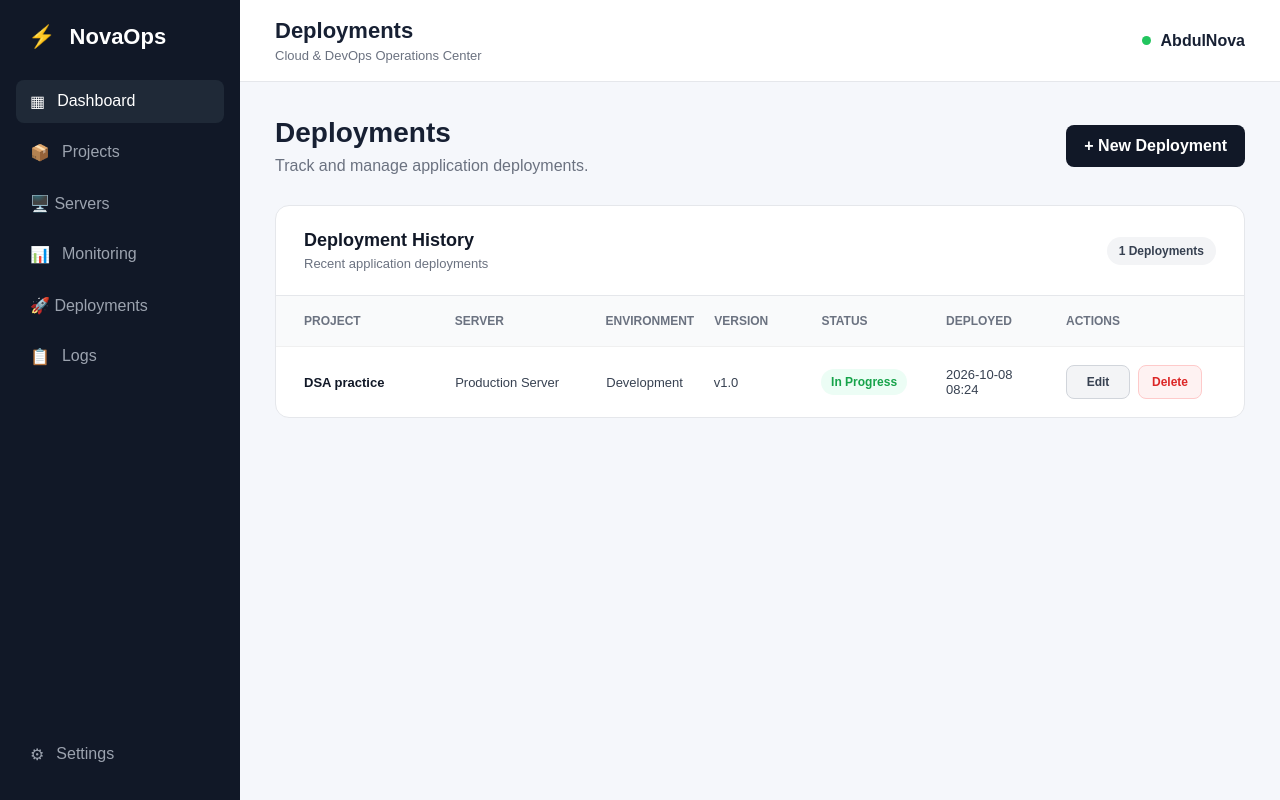
After one commit to abdulwasim19/NovaOps-1.0, a Flask app: page /deployments in a window 1280 px wide. The commit adds this page. Run offline with Flask 3, Linux system fonts and the light colour scheme.

Commit message:
Complete deployment management CRUD

```diff
--- a/app.py
+++ b/app.py
@@ -1,9 +1,17 @@
-# Imports
+
+# =========================================
+# IMPORTS
+# =========================================
+
 from flask import Flask, render_template, request, redirect, url_for
 from flask_sqlalchemy import SQLAlchemy
+from datetime import datetime
 
 
-# App configuration
+# =========================================
+# APP CONFIGURATION
+# =========================================
+
 app = Flask(__name__)
 
 app.config["SQLALCHEMY_DATABASE_URI"] = "sqlite:///novaops.db"
@@ -12,13 +20,15 @@ app.config["SQLALCHEMY_TRACK_MODIFICATIONS"] = False
 db = SQLAlchemy(app)
 
 
-# =========================
+# =========================================
 # MODELS
-# =========================
-
+# =========================================
 
 class Project(db.Model):
-    id = db.Column(db.Integer, primary_key=True)
+    id = db.Column(
+        db.Integer,
+        primary_key=True
+    )
 
     name = db.Column(
         db.String(100),
@@ -43,7 +53,10 @@ class Project(db.Model):
 
 
 class Server(db.Model):
-    id = db.Column(db.Integer, primary_key=True)
+    id = db.Column(
+        db.Integer,
+        primary_key=True
+    )
 
     name = db.Column(
         db.String(100),
@@ -77,15 +90,67 @@ class Server(db.Model):
     )
 
 
-# =========================
+class Deployment(db.Model):
+    id = db.Column(
+        db.Integer,
+        primary_key=True
+    )
+
+    project_id = db.Column(
+        db.Integer,
+        db.ForeignKey("project.id"),
+        nullable=False
+    )
+
+    server_id = db.Column(
+        db.Integer,
+        db.ForeignKey("server.id"),
+        nullable=False
+    )
+
+    environment = db.Column(
+        db.String(50),
+        nullable=False
+    )
+
+    version = db.Column(
+        db.String(50),
+        nullable=False
+    )
+
+    status = db.Column(
+        db.String(50),
+        nullable=False
+    )
+
+    deployed_at = db.Column(
+        db.DateTime,
+        default=datetime.utcnow
+    )
+
+    project = db.relationship(
+        "Project",
+        backref="deployments"
+    )
+
+    server = db.relationship(
+        "Server",
+        backref="deployments"
+    )
+
+
+# =========================================
 # DASHBOARD
-# =========================
+# =========================================
 
 @app.route("/")
 def dashboard():
 
     project_count = Project.query.count()
+
     server_count = Server.query.count()
+
+    deployment_count = Deployment.query.count()
 
     recent_projects = Project.query.order_by(
         Project.id.desc()
@@ -94,7 +159,7 @@ def dashboard():
     stats = {
         "projects": project_count,
         "servers": server_count,
-        "deployments": 24,
+        "deployments": deployment_count,
         "health": 98
     }
 
@@ -105,12 +170,13 @@ def dashboard():
     )
 
 
-# =========================
+# =========================================
 # PROJECT ROUTES
-# =========================
+# =========================================
 
 @app.route("/projects")
 def projects():
+
     projects = Project.query.all()
 
     return render_template(
@@ -139,7 +205,9 @@ def new_project():
 
         return redirect(url_for("projects"))
 
-    return render_template("new_project.html")
+    return render_template(
+        "new_project.html"
+    )
 
 
 @app.route("/projects/edit/<int:project_id>", methods=["GET", "POST"])
@@ -174,9 +242,9 @@ def delete_project(project_id):
     return redirect(url_for("projects"))
 
 
-# =========================
+# =========================================
 # SERVER ROUTES
-# =========================
+# =========================================
 
 @app.route("/servers")
 def servers():
@@ -192,7 +260,9 @@ def servers():
 @app.route("/servers/new", methods=["GET", "POST"])
 def new_server():
 
-    projects = Project.query.all()
+    projects = Project.query.order_by(
+        Project.name.asc()
+    ).all()
 
     if request.method == "POST":
 
@@ -209,7 +279,7 @@ def new_server():
             provider=provider,
             region=region,
             status=status,
-            project_id=project_id
+            project_id=int(project_id)
         )
 
         db.session.add(server)
@@ -269,16 +339,124 @@ def delete_server(server_id):
     return redirect(url_for("servers"))
 
 
-# =========================
+# =========================================
+# DEPLOYMENT ROUTES
+# =========================================
+
+@app.route("/deployments")
+def deployments():
+
+    deployments = Deployment.query.order_by(
+        Deployment.id.desc()
+    ).all()
+
+    return render_template(
+        "deployments.html",
+        deployments=deployments
+    )
+
+
+@app.route("/deployments/new", methods=["GET", "POST"])
+def new_deployment():
+
+    projects = Project.query.order_by(
+        Project.name.asc()
+    ).all()
+
+    servers = Server.query.order_by(
+        Server.name.asc()
+    ).all()
+
+    if request.method == "POST":
+
+        project_id = request.form["project_id"]
+        server_id = request.form["server_id"]
+        environment = request.form["environment"]
+        version = request.form["version"]
+        status = request.form["status"]
+
+        deployment = Deployment(
+            project_id=int(project_id),
+            server_id=int(server_id),
+            environment=environment,
+            version=version,
+            status=status
+        )
+
+        db.session.add(deployment)
+        db.session.commit()
+
+        return redirect(url_for("deployments"))
+
+    return render_template(
+        "new_deployment.html",
+        projects=projects,
+        servers=servers
+    )
+
+
+@app.route("/deployments/edit/<int:deployment_id>", methods=["GET", "POST"])
+def edit_deployment(deployment_id):
+
+    deployment = Deployment.query.get_or_404(deployment_id)
+
+    projects = Project.query.order_by(
+        Project.name.asc()
+    ).all()
+
+    servers = Server.query.order_by(
+        Server.name.asc()
+    ).all()
+
+    if request.method == "POST":
+
+        deployment.project_id = int(
+            request.form["project_id"]
+        )
+
+        deployment.server_id = int(
+            request.form["server_id"]
+        )
+
+        deployment.environment = request.form["environment"]
+        deployment.version = request.form["version"]
+        deployment.status = request.form["status"]
+
+        db.session.commit()
+
+        return redirect(url_for("deployments"))
+
+    return render_template(
+        "edit_deployment.html",
+        deployment=deployment,
+        projects=projects,
+        servers=servers
+    )
+
+
+@app.route("/deployments/delete/<int:deployment_id>", methods=["POST"])
+def delete_deployment(deployment_id):
+
+    deployment = Deployment.query.get_or_404(deployment_id)
+
+    db.session.delete(deployment)
+    db.session.commit()
+
+    return redirect(url_for("deployments"))
+
+
+# =========================================
 # DATABASE
-# =========================
+# =========================================
+
+
 with app.app_context():
     db.create_all()
 
 
-# =========================
-# RUN
-# =========================
+# =========================================
+# RUN APPLICATION
+# =========================================
 
 if __name__ == "__main__":
     app.run(debug=True)
--- a/templates/base.html
+++ b/templates/base.html
@@ -44,10 +44,11 @@
                     Monitoring
                 </a>
 
-                <a href="#" class="nav-item">
-                    <span>🚀</span>
-                    Deployments
+
+                <a href="{{ url_for('deployments') }}" class="nav-item">
+                    🚀 Deployments
                 </a>
+
 
                 <a href="#" class="nav-item">
                     <span>📋</span>
--- /dev/null
+++ b/templates/deployments.html
@@ -0,0 +1,138 @@
+{% extends "base.html" %}
+
+{% block title %}
+NovaOps | Deployments
+{% endblock %}
+
+{% block page_title %}
+Deployments
+{% endblock %}
+
+{% block content %}
+
+<div class="welcome">
+
+    <div>
+        <h1>Deployments</h1>
+        <p>Track and manage application deployments.</p>
+    </div>
+
+    <a href="{{ url_for('new_deployment') }}" class="primary-btn">
+        + New Deployment
+    </a>
+
+</div>
+
+
+<div class="server-card">
+
+    <div class="server-card-header">
+
+        <div>
+            <h2>Deployment History</h2>
+            <p>Recent application deployments</p>
+        </div>
+
+        <span class="server-count">
+            {{ deployments|length }} Deployments
+        </span>
+
+    </div>
+
+
+    <div class="server-table">
+
+        <div class="server-table-header">
+
+            <span>Project</span>
+            <span>Server</span>
+            <span>Environment</span>
+            <span>Version</span>
+            <span>Status</span>
+            <span>Deployed</span>
+            <span>Actions</span>
+
+        </div>
+
+
+        {% for deployment in deployments %}
+
+        <div class="server-row">
+
+            <span class="server-name">
+                {{ deployment.project.name }}
+            </span>
+
+            <span>
+                {{ deployment.server.name }}
+            </span>
+
+            <span>
+                {{ deployment.environment }}
+            </span>
+
+            <span>
+                {{ deployment.version }}
+            </span>
+
+            <span class="server-status">
+                {{ deployment.status }}
+            </span>
+
+            <span>
+                {{ deployment.deployed_at.strftime("%Y-%m-%d %H:%M") }}
+            </span>
+
+
+            <div class="server-actions">
+
+                <a href="{{ url_for(
+                        'edit_deployment',
+                        deployment_id=deployment.id
+                    ) }}" class="secondary-btn">
+                    Edit
+                </a>
+
+
+                <form action="{{ url_for(
+                        'delete_deployment',
+                        deployment_id=deployment.id
+                    ) }}" method="POST" onsubmit="return confirm(
+                        'Are you sure you want to delete this deployment?'
+                    );">
+
+                    <button type="submit" class="danger-btn">
+                        Delete
+                    </button>
+
+                </form>
+
+            </div>
+
+        </div>
+
+
+        {% else %}
+
+        <div class="empty-state">
+
+            <h3>No Deployments Yet</h3>
+
+            <p>
+                Create your first deployment to start
+                tracking deployment history.
+            </p>
+
+            <a href="{{ url_for('new_deployment') }}" class="primary-btn">
+                + New Deployment
+            </a>
+
+        </div>
+
+        {% endfor %}
+
+    </div>
+
+</div>
+
+{% endblock %}
```
Also changed, not shown: templates/edit_deployment.html (added, +167 -0 lines), templates/new_deployment.html (added, +170 -0 lines), instance/novaops.db.
